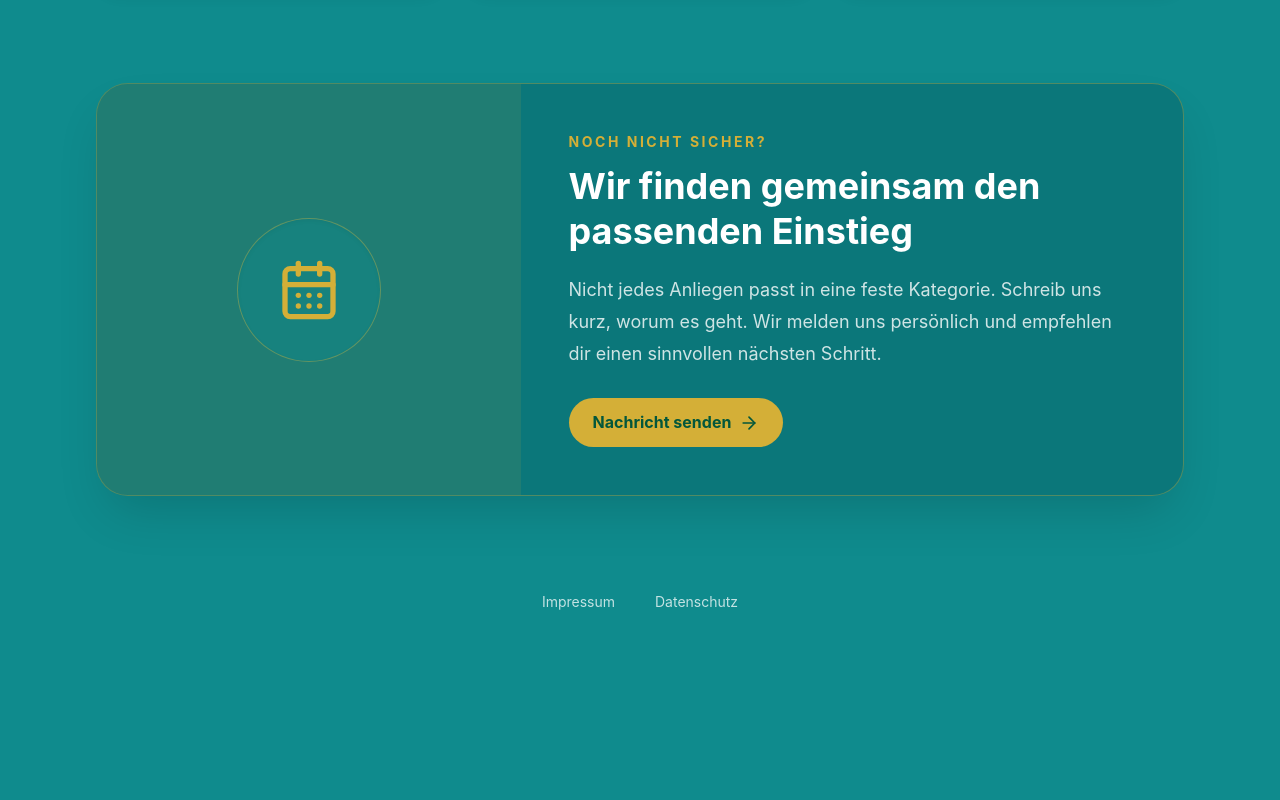
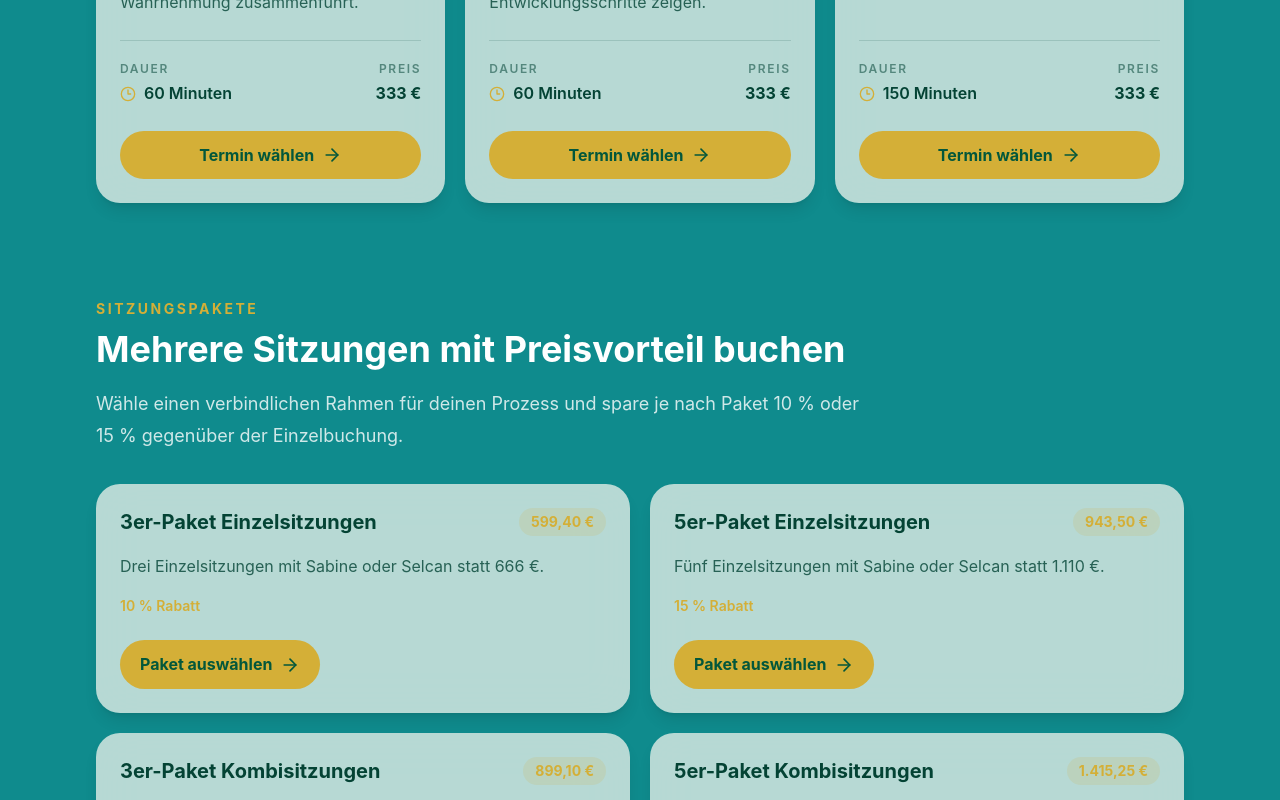
Before and after one commit to Enis1109/spirithealing, a React (Vite) app: page /prices in a window 1280 px wide. Shown: the part 2640-3440 px from the top of the page. Before the commit the page ends 3292 px from the top, so only its background shows below. Built offline with nearby package versions, Linux system fonts and the light colour scheme.

Commit message:
Replace Calendly links and add session packages

```diff
--- a/src/sections/Pricing.jsx
+++ b/src/sections/Pricing.jsx
@@ -7,9 +7,15 @@ import {
     UserRound,
     UsersRound,
 } from "lucide-react";
-import { PopupButton } from "react-calendly";
 import { Link } from "react-router-dom";
 import { useLanguage } from "@/i18n/LanguageContext";
+
+const bookingLinks = {
+    intro: "https://spirit4healing.simplybook.me/v2/#book/service/2/count/1/",
+    single: "https://spirit4healing.simplybook.me/v2/#book/service/3/count/1/",
+    combined: "https://spirit4healing.simplybook.me/v2/#book/service/4/count/1/",
+    packages: "https://spirit4healing.simplybook.me/v2/#packages",
+};
 
 const content = {
     de: {
@@ -32,14 +38,14 @@ const content = {
                         duration: "15 Minuten",
                         description: "Wir schauen gemeinsam darauf, was dich gerade beschäftigt und welche Form der Begleitung zu deiner Situation passen könnte.",
                         price: "Kostenfrei",
-                        link: "https://calendly.com/spirit-healing/partner-einschreiben",
+                        link: bookingLinks.intro,
                     },
                     {
                         title: "Kennenlernen mit Selcan",
                         duration: "15 Minuten",
                         description: "Ein ruhiger erster Austausch für dein Anliegen und die Frage, ob du dich in der Zusammenarbeit gut aufgehoben fühlst.",
                         price: "Kostenfrei",
-                        link: "https://calendly.com/selcan1975/erstgesprach",
+                        link: bookingLinks.intro,
                     },
                 ],
             },
@@ -54,28 +60,28 @@ const content = {
                         duration: "60 Minuten",
                         description: "Ein fundierter Einstieg in dein Thema und die Dynamiken, die heute noch auf dein Erleben und deine Beziehungen wirken.",
                         price: "222 €",
-                        link: "https://calendly.com/spirit-healing/einzelsitzung-sabine",
+                        link: bookingLinks.single,
                     },
                     {
                         title: "Erstsitzung mit Selcan",
                         duration: "60 Minuten",
                         description: "Ein erster vertiefender Prozessraum für emotionale Themen, Bindungsdynamiken, innere Spannungen und Selbstkontakt.",
                         price: "222 €",
-                        link: "https://calendly.com/selcan1975/erstsitzung-selcan",
+                        link: bookingLinks.single,
                     },
                     {
                         title: "Folgesitzung mit Sabine",
                         duration: "60 Minuten",
                         description: "Wir greifen auf, was sich seit der letzten Sitzung gezeigt hat, und führen deinen persönlichen Prozess gezielt weiter.",
                         price: "222 €",
-                        link: "https://calendly.com/spirit-healing/folgesitzung-sabine",
+                        link: bookingLinks.single,
                     },
                     {
                         title: "Folgesitzung mit Selcan",
                         duration: "60 Minuten",
                         description: "Raum für die nächste Ebene deines Prozesses und für das, was sich emotional oder im Alltag weiterentwickeln möchte.",
                         price: "222 €",
-                        link: "https://calendly.com/selcan1975/folgesitzung-selcan",
+                        link: bookingLinks.single,
                     },
                 ],
             },
@@ -90,24 +96,34 @@ const content = {
                         duration: "60 Minuten",
                         description: "Gemeinsame Begleitung, die psychologische, systemische, körperorientierte und intuitive Wahrnehmung zusammenführt.",
                         price: "333 €",
-                        link: "https://calendly.com/d/ct8z-zk5-7yc/gemeinsame-erstsitzung",
+                        link: bookingLinks.combined,
                     },
                     {
                         title: "Folgesitzung mit Sabine & Selcan",
                         duration: "60 Minuten",
                         description: "Wir betrachten deinen Prozess gemeinsam und arbeiten dort weiter, wo sich neue Zusammenhänge oder Entwicklungsschritte zeigen.",
                         price: "333 €",
-                        link: "https://calendly.com/d/cvrv-kgh-zvr/gemeinsame-folgesitzung",
+                        link: bookingLinks.combined,
                     },
                     {
                         title: "Intensivsitzung mit Selcan",
                         duration: "150 Minuten",
                         description: "Ein längerer Prozessraum für systemische Aufstellungsarbeit oder schamanisch ausgerichtete Seelenrückholung.",
                         price: "333 €",
-                        link: "https://calendly.com/selcan1975/aufstellungsarbeit-selcan",
+                        link: bookingLinks.combined,
                     },
                 ],
             },
+        ],
+        packagesEyebrow: "Sitzungspakete",
+        packagesTitle: "Mehrere Sitzungen mit Preisvorteil buchen",
+        packagesIntro: "Wähle einen verbindlichen Rahmen für deinen Prozess und spare je nach Paket 10 % oder 15 % gegenüber der Einzelbuchung.",
+        packageCta: "Paket auswählen",
+        packages: [
+            { title: "3er-Paket Einzelsitzungen", price: "599,40 €", discount: "10 % Rabatt", text: "Drei Einzelsitzungen mit Sabine oder Selcan statt 666 €." },
+            { title: "5er-Paket Einzelsitzungen", price: "943,50 €", discount: "15 % Rabatt", text: "Fünf Einzelsitzungen mit Sabine oder Selcan statt 1.110 €." },
+            { title: "3er-Paket Kombisitzungen", price: "899,10 €", discount: "10 % Rabatt", text: "Drei gemeinsame Sitzungen mit Sabine und Selcan statt 999 €." },
+            { title: "5er-Paket Kombisitzungen", price: "1.415,25 €", discount: "15 % Rabatt", text: "Fünf gemeinsame Sitzungen mit Sabine und Selcan statt 1.665 €." },
         ],
         customEyebrow: "Noch nicht sicher?",
         customTitle: "Wir finden gemeinsam den passenden Einstieg",
@@ -135,14 +151,14 @@ const content = {
                         duration: "15 dakika",
                         description: "Şu anda seni neyin etkilediğine ve içinde bulunduğun durum için nasıl bir desteğin uygun olabileceğine birlikte bakarız.",
                         price: "Ücretsiz",
-                        link: "https://calendly.com/spirit-healing/partner-einschreiben",
+                        link: bookingLinks.intro,
                     },
                     {
                         title: "Selcan ile tanışma",
                         duration: "15 dakika",
                         description: "Konunu paylaşabileceğin ve bu çalışmada kendini güvende hissedip hissetmediğini anlayabileceğin sakin bir ilk görüşme.",
                         price: "Ücretsiz",
-                        link: "https://calendly.com/selcan1975/erstgesprach",
+                        link: bookingLinks.intro,
                     },
                 ],
             },
@@ -157,28 +173,28 @@ const content = {
                         duration: "60 dakika",
                         description: "Konuna ve bugün hâlâ duygularını, davranışlarını ve ilişkilerini etkileyen dinamiklere sağlam bir başlangıç.",
                         price: "222 €",
-                        link: "https://calendly.com/spirit-healing/einzelsitzung-sabine",
+                        link: bookingLinks.single,
                     },
                     {
                         title: "Selcan ile ilk seans",
                         duration: "60 dakika",
                         description: "Duygusal konular, bağlanma dinamikleri, içsel gerilim ve kendinle temas için derinleşen bir ilk çalışma alanı.",
                         price: "222 €",
-                        link: "https://calendly.com/selcan1975/erstsitzung-selcan",
+                        link: bookingLinks.single,
                     },
                     {
                         title: "Sabine ile devam seansı",
                         duration: "60 dakika",
                         description: "Önceki seanstan bu yana ortaya çıkanları ele alır, kişisel sürecini hedefli bir şekilde sürdürürüz.",
                         price: "222 €",
-                        link: "https://calendly.com/spirit-healing/folgesitzung-sabine",
+                        link: bookingLinks.single,
                     },
                     {
                         title: "Selcan ile devam seansı",
                         duration: "60 dakika",
                         description: "Sürecinin bir sonraki adımı ve duygusal dünyanda ya da günlük yaşamında gelişmek isteyenler için alan açarız.",
                         price: "222 €",
-                        link: "https://calendly.com/selcan1975/folgesitzung-selcan",
+                        link: bookingLinks.single,
                     },
                 ],
             },
@@ -193,24 +209,34 @@ const content = {
                         duration: "60 dakika",
                         description: "Psikolojik, sistemik, beden odaklı ve sezgisel algıyı bir araya getiren ortak bir çalışma.",
                         price: "333 €",
-                        link: "https://calendly.com/d/ct8z-zk5-7yc/gemeinsame-erstsitzung",
+                        link: bookingLinks.combined,
                     },
                     {
                         title: "Sabine & Selcan ile devam seansı",
                         duration: "60 dakika",
                         description: "Sürecine birlikte bakar, yeni bağlantıların veya gelişim adımlarının görünür olduğu yerden devam ederiz.",
                         price: "333 €",
-                        link: "https://calendly.com/d/cvrv-kgh-zvr/gemeinsame-folgesitzung",
+                        link: bookingLinks.combined,
                     },
                     {
                         title: "Selcan ile yoğun seans",
                         duration: "150 dakika",
                         description: "Sistemik aile dizimi veya şamanik yaklaşımlı ruhsal bütünlenme çalışması için daha uzun bir süreç alanı.",
                         price: "333 €",
-                        link: "https://calendly.com/selcan1975/aufstellungsarbeit-selcan",
+                        link: bookingLinks.combined,
                     },
                 ],
             },
+        ],
+        packagesEyebrow: "Seans paketleri",
+        packagesTitle: "Birden fazla seansı avantajlı fiyatla al",
+        packagesIntro: "Sürecin için güvenilir bir çerçeve seç ve tek tek randevu almaya göre pakete bağlı olarak %10 veya %15 tasarruf et.",
+        packageCta: "Paket seç",
+        packages: [
+            { title: "3'lü bireysel seans paketi", price: "599,40 €", discount: "%10 indirim", text: "Sabine veya Selcan ile üç bireysel seans; 666 € yerine." },
+            { title: "5'li bireysel seans paketi", price: "943,50 €", discount: "%15 indirim", text: "Sabine veya Selcan ile beş bireysel seans; 1.110 € yerine." },
+            { title: "3'lü ortak seans paketi", price: "899,10 €", discount: "%10 indirim", text: "Sabine ve Selcan ile üç ortak seans; 999 € yerine." },
+            { title: "5'li ortak seans paketi", price: "1.415,25 €", discount: "%15 indirim", text: "Sabine ve Selcan ile beş ortak seans; 1.665 € yerine." },
         ],
         customEyebrow: "Emin değil misin?",
         customTitle: "Sana uygun başlangıcı birlikte belirleyelim",
@@ -227,7 +253,6 @@ const sectionIcons = {
 };
 
 const BookingCard = ({ item, labels, icon }) => {
-    const rootElement = typeof document !== "undefined" ? document.getElementById("root") : null;
     const CardIcon = icon;
 
     return (
@@ -258,12 +283,12 @@ const BookingCard = ({ item, labels, icon }) => {
                 </div>
             </dl>
 
-            <PopupButton
-                url={item.link}
+            <a
+                href={item.link}
                 className="mt-6 inline-flex min-h-12 w-full cursor-pointer items-center justify-center rounded-full bg-primary px-5 py-3 text-base font-bold text-primary-foreground transition hover:bg-surface focus-visible:outline-2 focus-visible:outline-offset-2 focus-visible:outline-primary"
-                rootElement={rootElement}
-                text={labels.book}
-            />
+            >
+                {labels.book}<ArrowRight className="ml-2 h-5 w-5" aria-hidden="true" />
+            </a>
         </article>
     );
 };
@@ -323,6 +348,29 @@ export const Pricing = () => {
                     );
                 })}
 
+                <section aria-labelledby="pricing-packages">
+                    <div className="max-w-3xl">
+                        <p className="text-sm font-bold uppercase tracking-[0.18em] text-primary">{copy.packagesEyebrow}</p>
+                        <h2 id="pricing-packages" className="mt-2 text-3xl font-bold leading-tight sm:text-4xl">{copy.packagesTitle}</h2>
+                        <p className="mt-4 text-lg leading-8 text-white/80">{copy.packagesIntro}</p>
+                    </div>
+                    <div className="mt-8 grid gap-5 md:grid-cols-2">
+                        {copy.packages.map((item) => (
+                            <article key={item.title} className="glass-strong rounded-3xl p-6 shadow-lg shadow-black/10">
+                                <div className="flex flex-wrap items-start justify-between gap-3">
+                                    <h3 className="text-xl font-bold text-muted-foreground">{item.title}</h3>
+                                    <span className="rounded-full bg-primary/15 px-3 py-1 text-sm font-bold text-primary">{item.price}</span>
+                                </div>
+                                <p className="mt-4 leading-7 text-muted-foreground/80">{item.text}</p>
+                                <p className="mt-4 text-sm font-semibold text-primary">{item.discount}</p>
+                                <a href={bookingLinks.packages} className="mt-6 inline-flex min-h-12 items-center justify-center gap-2 rounded-full bg-primary px-5 py-3 font-bold text-primary-foreground transition hover:bg-surface">
+                                    {copy.packageCta}<ArrowRight className="h-5 w-5" aria-hidden="true" />
+                                </a>
+                            </article>
+                        ))}
+                    </div>
+                </section>
+
                 <section className="overflow-hidden rounded-[2rem] border border-primary/35 bg-[#0B777A] shadow-2xl shadow-black/15">
                     <div className="grid lg:grid-cols-[0.78fr_1.22fr]">
                         <div className="flex min-h-56 items-center justify-center bg-primary/10 p-8">
```
